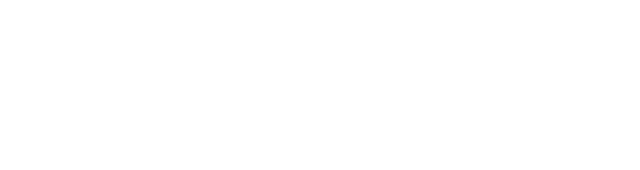
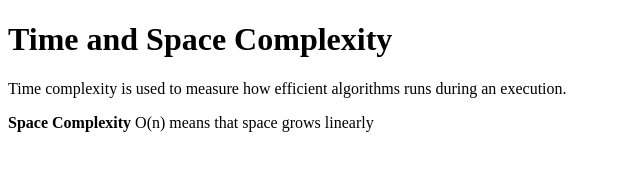
Before and after one commit to acciojob/time-and-space-complexity-mx7h, a website: page main.html in a window 1280 px wide. Shown: the whole page, without its empty margins (0-640 px from the left). Drawn offline with Linux system fonts and the light colour scheme.

Commit message:
created a submission

```diff
--- a/main.html
+++ b/main.html
@@ -4,6 +4,9 @@
 
 <head>
 	<link rel="stylesheet" href="styles.css">
+	<h1>Time and Space Complexity</h1>
+	<p>Time complexity is used to measure how efficient algorithms runs during an execution.</p>
+	<p><b>Space Complexity</b> O(n) means that space grows linearly</p>
 </head>
 
 <body>
```
